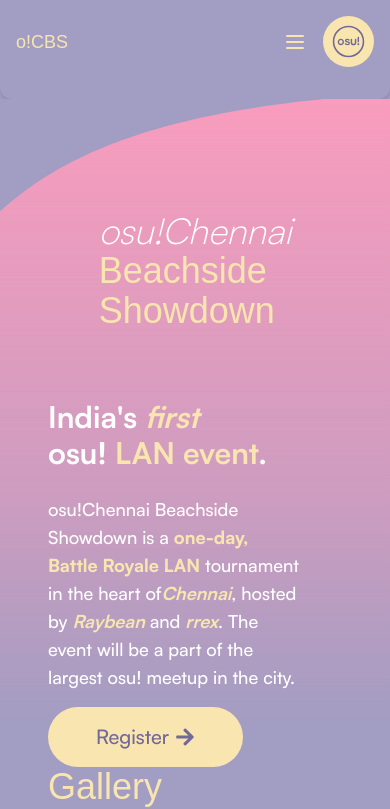
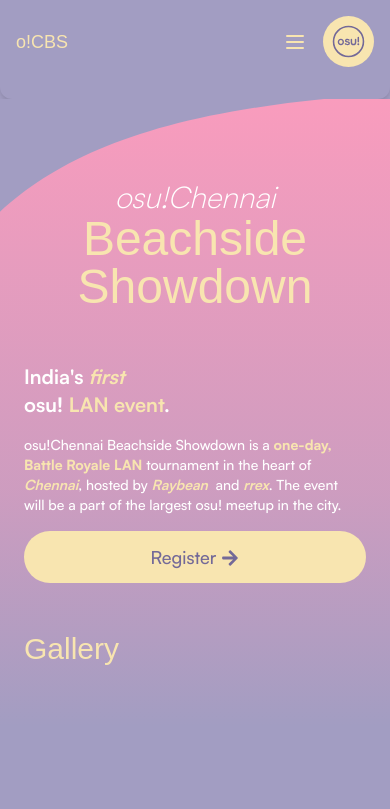
Before and after one commit to rrex971/ocbs-website, a React (Vite) app: page / in a window 390 px wide. Shown: the top 809 px of the page. Built offline with nearby package versions, Linux system fonts and the light colour scheme; a web font is replaced by a local one.

Commit message:
Make HomePage Responsive

```diff
--- a/src/screens/Home.jsx
+++ b/src/screens/Home.jsx
@@ -1,9 +1,9 @@
-import { React, useEffect, useState } from 'react';
-import { useNavigate } from 'react-router-dom';
+import { React, useEffect, useState } from "react";
+import { useNavigate } from "react-router-dom";
 import { FaArrowRight } from "react-icons/fa";
-import { Slide, toast } from 'react-toastify';
-import LoadingScreen from './LoadingScreen';
-import transition from '../transition';
+import { Slide, toast } from "react-toastify";
+import LoadingScreen from "./LoadingScreen";
+import transition from "../transition";
 
 const Home = () => {
   const navigate = useNavigate();
@@ -12,7 +12,7 @@
 
   useEffect(() => {
     const fetchUserExists = async () => {
-      const userId = localStorage.getItem('userId');
+      const userId = localStorage.getItem("userId");
       if (userId) {
         try {
           const response = await fetch(`https://ocbs.rrex.cc/api/userExists?userId=${userId}`);
@@ -20,28 +20,30 @@
           if (response.ok) {
             setRegistered(result);
           } else {
-            console.error('Failed to fetch user exists:', response.statusText);
+            console.error("Failed to fetch user exists:", response.statusText);
           }
         } catch (error) {
-          console.error('Error fetching user exists:', error);
+          console.error("Error fetching user exists:", error);
         }
       }
       setLoading(false);
     };
     fetchUserExists();
-  });
-  if(loading){
+  }, []);
+
+  if (loading) {
     return <LoadingScreen />;
   }
+
   return (
-    <div className="bg-logan-500 bg-home-bg bg-right-top md:bg-left-top md:bg-home-bg md:bg-cover md:min-h-screen">
-      <div className="titlecontainer pt-8 md:pt-24 px-12 md:px-48 flex flex-col lg:flex-row justify-between items-center">
+    <div className="bg-logan-500 bg-home-bg bg-right-top md:bg-left-top md:bg-cover bg-no-repeat min-h-screen">
+      <div className="titlecontainer pt-8 md:pt-24 px-6 sm:px-12 md:px-48 flex flex-col lg:flex-row justify-between items-center">
         <div className="titletext">
-          <div className="titlecontent font-head pt-20 pb-5">
-            <span className="text-4xl font-body font-thin italic md:text-6xl text-white-50">
+          <div className="titlecontent font-head pt-12 md:pt-20 pb-5 text-center lg:text-left">
+            <span className="text-3xl sm:text-4xl font-body font-thin italic md:text-6xl text-white-50 block">
               osu!Chennai
             </span>
-            <span className="text-4xl md:text-8xl text-banana-mania-100 block">
+            <span className="text-5xl sm:text-6xl md:text-8xl text-banana-mania-100 block">
               Beachside
               <br />
               Showdown
@@ -49,35 +51,46 @@
           </div>
         </div>
         <div className="contentcontainer pt-8 lg:pt-0">
-          <div className="font-body font-bold text-white-50 text-3xl pt-4 md:pt-36 md:text-5xl md:max-w-md pr-10 block">
-            India's <span className="text-banana-mania-100 italic">first</span>
+          <div className="font-body font-bold text-white-50 text-xl sm:text-2xl md:text-5xl md:max-w-md pr-4 md:pr-10 text-left lg:text-left">
+            India's{" "}
+            <span className="text-banana-mania-100 italic">first</span>
             <br />
             osu! <span className="text-banana-mania-100">LAN event</span>.
           </div>
-          <br />
-          <div className="font-body font-medium text-white-50 text-lg md:text-2xl md:max-w-md pr-10 block">
+          <div className="font-body font-medium text-white-50 text-sm sm:text-lg md:text-2xl md:max-w-md pr-4 md:pr-10 mt-4 text-left lg:text-left">
             osu!Chennai Beachside Showdown is a&nbsp;
             <span className="text-banana-mania-100 font-extrabold">
               one-day, Battle Royale LAN&nbsp;
             </span>
-            tournament in the heart of
-            <span className="text-banana-mania-100 font-bold italic">
-              Chennai
-            </span>
-            , hosted by <span className="text-banana-mania-100 font-bold italic">Raybean&nbsp;</span>
-            and <span className="text-banana-mania-100 font-bold italic">rrex</span>.
-            The event will be a part of the largest osu! meetup in the city.
+            tournament in the heart of{" "}
+            <span className="text-banana-mania-100 font-bold italic">Chennai</span>, hosted by{" "}
+            <span className="text-banana-mania-100 font-bold italic">Raybean&nbsp;</span> and{" "}
+            <span className="text-banana-mania-100 font-bold italic">rrex</span>. The event will
+            be a part of the largest osu! meetup in the city.
           </div>
-          <button className="rounded-full bg-banana-mania-100 hover:bg-banana-mania-50 text-logan-700 font-body font-medium text-xl mt-4 px-12 py-4 transition-colors duration-300 ease-in-out" onClick={() => {
+          <button
+            className="rounded-full bg-banana-mania-100 hover:bg-banana-mania-50 text-logan-700 font-body font-medium text-lg sm:text-xl mt-4 px-8 sm:px-12 py-3 sm:py-4 transition-colors duration-300 ease-in-out w-full sm:w-auto"
+            onClick={() => {
               if (registered) {
-              navigate('/register/payment/confirmation');
-            } else if (localStorage.getItem('api_id')) {
-              navigate('/register');
+                navigate("/register/payment/confirmation");
+              } else if (localStorage.getItem("api_id")) {
+                navigate("/register");
               } else {
                 toast(
                   <div className="font-body font-medium text-lg text-logan-700 bg-banana-mania-100 rounded-full p-4 flex items-center">
-                  <svg xmlns="http://www.w3.org/2000/svg" className="h-6 w-6 mr-2" fill="none" viewBox="0 0 24 24" stroke="currentColor">
-                    <path strokeLinecap="round" strokeLinejoin="round" strokeWidth={2} d="M12 9v2m0 4h.01m-6.938 4h13.856c1.54 0 2.502-1.667 1.732-3L13.732 4c-.77-1.333-2.694-1.333-3.464 0L3.34 16c-.77 1.333.192 3 1.732 3z" />
+                    <svg
+                      xmlns="http://www.w3.org/2000/svg"
+                      className="h-6 w-6 mr-2"
+                      fill="none"
+                      viewBox="0 0 24 24"
+                      stroke="currentColor"
+                    >
+                      <path
+                        strokeLinecap="round"
+                        strokeLinejoin="round"
+                        strokeWidth={2}
+                        d="M12 9v2m0 4h.01m-6.938 4h13.856c1.54 0 2.502-1.667 1.732-3L13.732 4c-.77-1.333-2.694-1.333-3.464 0L3.34 16c-.77 1.333.192 3 1.732 3z"
+                      />
                     </svg>
                     <span>Please login first to register</span>
                   </div>,
@@ -94,17 +107,23 @@
                   }
                 );
               }
-          }}>
-            {registered ? "Check registration payment status" : "Register"} <FaArrowRight className="inline relative -top-0.5" />
+            }}
+          >
+            {registered ? "Check registration payment status" : "Register"}{" "}
+            <FaArrowRight className="inline relative -top-0.5" />
           </button>
         </div>
       </div>
-      <div className="gallerycontainer mx-auto lg:mt-48 px-12 md:px-48 h-full justify-between items-center">
-        <div className="galleryText font-head">
-          <span className="text-4xl md:text-6xl text-banana-mania-100">Gallery</span>
+      <div className="gallerycontainer mx-auto mt-12 lg:mt-48 px-6 sm:px-12 md:px-48 h-full justify-between items-center bg-no-repeat bg-cover min-h-96">
+        <div className="galleryText font-head text-left lg:text-left">
+          <span className="text-3xl sm:text-4xl md:text-6xl text-banana-mania-100">Gallery</span>
         </div>
-        <div className="galleryImages mt-16 mb-72 flex flex-col justify-between items-center">
-          <img src={"checklater.svg"} alt="The event has not yet concluded. Check back later." />
+        <div className="galleryImages mt-36 sm:mt-16 mb-24 flex flex-col justify-center items-center">
+          <img
+            src={"checklater.svg"}
+            alt="The event has not yet concluded. Check back later."
+            className="max-w-full h-auto  "
+          />
         </div>
       </div>
     </div>
```
Lines whose indentation alone changed are shown as unchanged.
